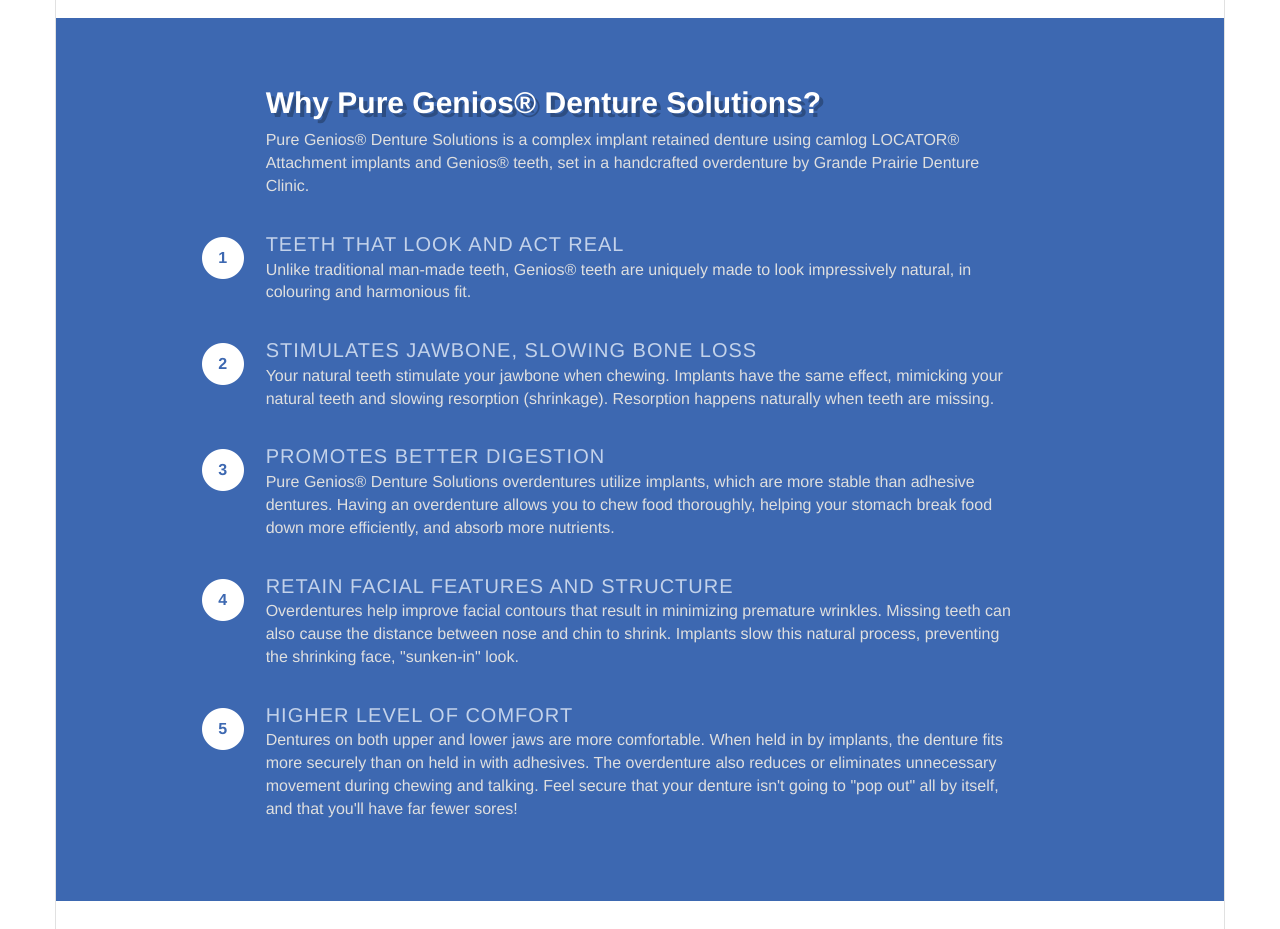
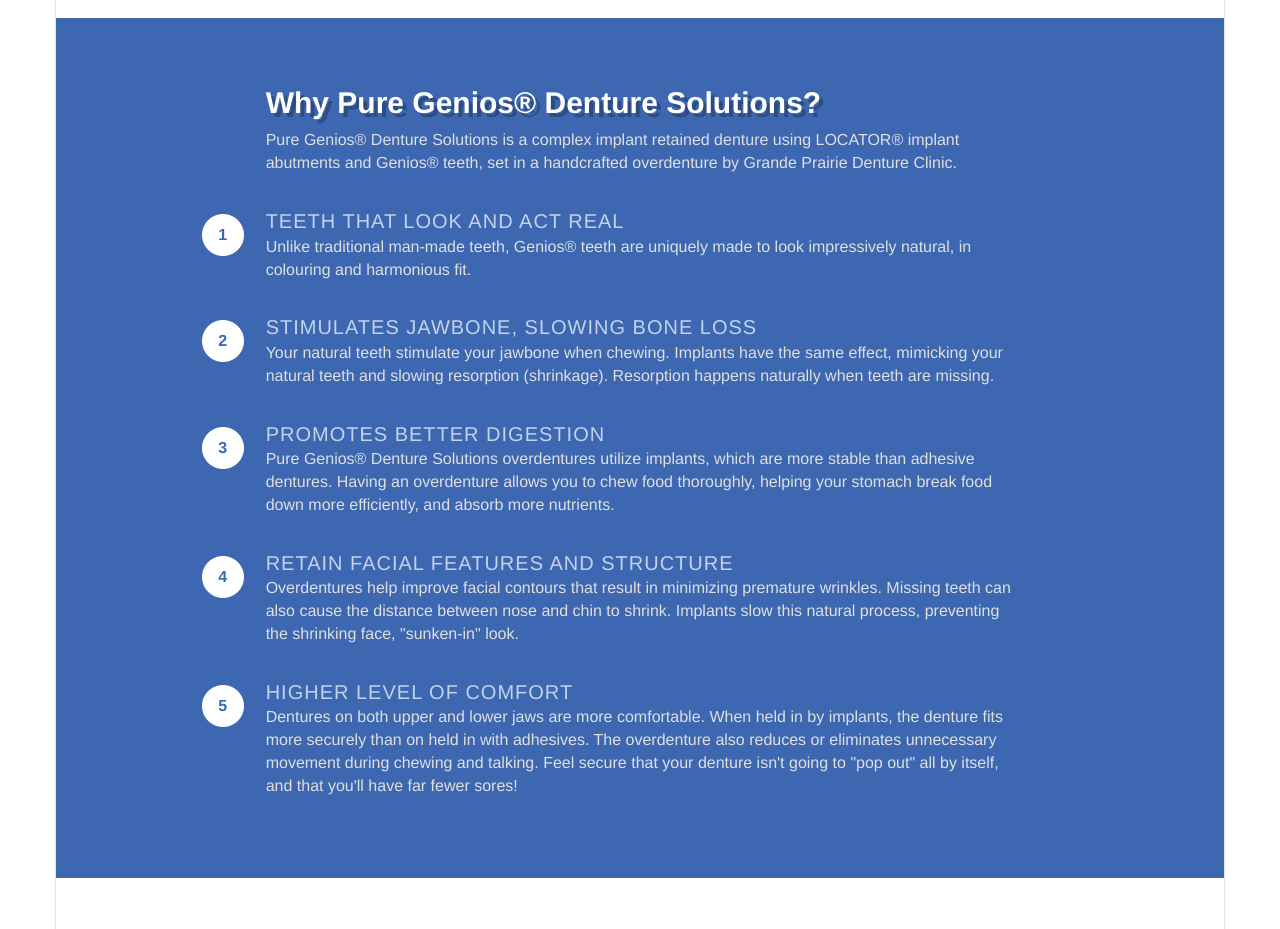
Before and after one commit to ToddSmithSalter/puregenios, a website: page index.html in a window 1280 px wide. Shown: the part 1880-2809 px from the top of the page. Drawn offline with nearby package versions, Linux system fonts and the light colour scheme; files that its build step writes are made by us from their sources.

Commit message:
Remove camlog

```diff
--- a/index.html
+++ b/index.html
@@ -148,7 +148,7 @@
             <div class="row">
                 <div class="col-sm-8 col-sm-push-2">
                     <h2 class="section-title">Why Pure Genios&#174; Denture Solutions?</h2>
-                    <p>Pure Genios&#174; Denture Solutions is a complex implant retained denture using camlog LOCATOR&#174; Attachment implants
+                    <p>Pure Genios&#174; Denture Solutions is a complex implant retained denture using LOCATOR&#174; implant abutments
                         and Genios&#174; teeth, set in a handcrafted overdenture by Grande Prairie Denture Clinic.</p>
                     <p>
                     </p>
```
